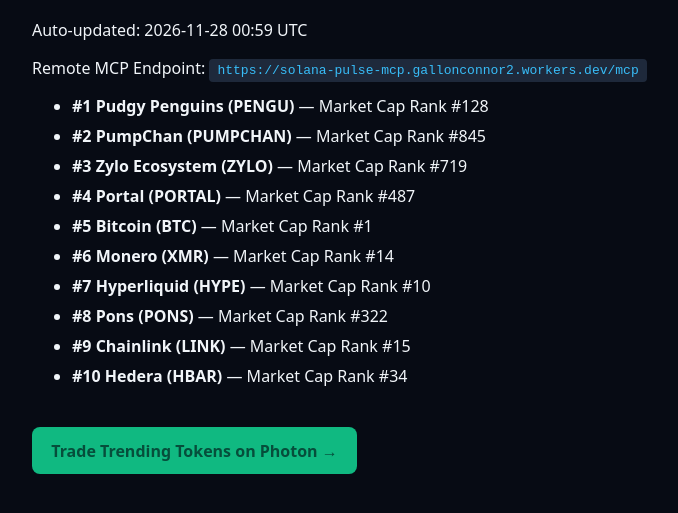
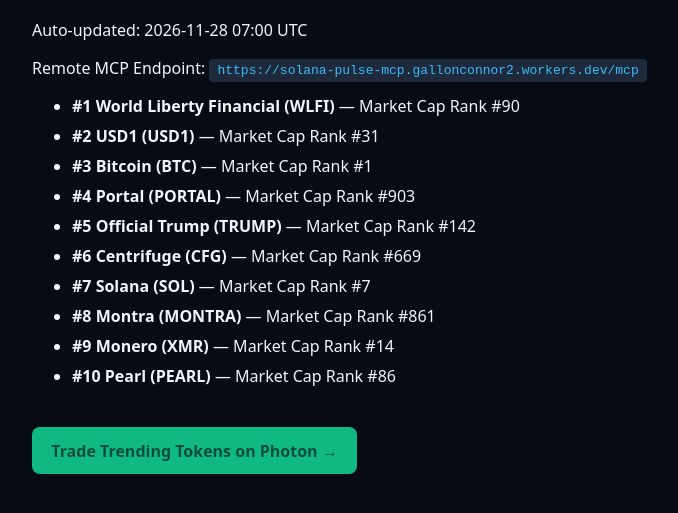
Before and after one commit to Terminalcut/agent-scaffold-mcp, a plain HTML site: page pulse.html in a window 1280 px wide. Shown: the part 99-612 px from the top of the page, without its empty margins (208-886 px from the left). Drawn offline with Linux system fonts and the light colour scheme.

Commit message:
Auto-update live SEO pulse

```diff
--- a/pulse.html
+++ b/pulse.html
@@ -3,7 +3,7 @@
 <head>
   <meta charset="UTF-8">
   <meta name="viewport" content="width=device-width,initial-scale=1">
-  <title>Live Solana &amp; Crypto Agent Pulse (2026-11-28 00:59 UTC)</title>
+  <title>Live Solana &amp; Crypto Agent Pulse (2026-11-28 07:00 UTC)</title>
   <style>
     body { font-family: system-ui, sans-serif; background: #070b14; color: #f1f5f9; padding: 2rem; max-width: 800px; margin: auto; }
     a.btn { display: inline-block; margin-top: 1.5rem; background: #10b981; color: #064e3b; padding: 0.8rem 1.2rem; border-radius: 8px; font-weight: 700; text-decoration: none; }
@@ -13,19 +13,19 @@
 </head>
 <body>
   <h1>Live Crypto &amp; AI Agent Market Pulse</h1>
-  <p>Auto-updated: 2026-11-28 00:59 UTC</p>
+  <p>Auto-updated: 2026-11-28 07:00 UTC</p>
   <p>Remote MCP Endpoint: <code>https://solana-pulse-mcp.gallonconnor2.workers.dev/mcp</code></p>
   <ul>
-    <li><strong>#1 Pudgy Penguins (PENGU)</strong> — Market Cap Rank #128</li>
-<li><strong>#2 PumpChan (PUMPCHAN)</strong> — Market Cap Rank #845</li>
-<li><strong>#3 Zylo Ecosystem (ZYLO)</strong> — Market Cap Rank #719</li>
-<li><strong>#4 Portal (PORTAL)</strong> — Market Cap Rank #487</li>
-<li><strong>#5 Bitcoin (BTC)</strong> — Market Cap Rank #1</li>
-<li><strong>#6 Monero (XMR)</strong> — Market Cap Rank #14</li>
-<li><strong>#7 Hyperliquid (HYPE)</strong> — Market Cap Rank #10</li>
-<li><strong>#8 Pons (PONS)</strong> — Market Cap Rank #322</li>
-<li><strong>#9 Chainlink (LINK)</strong> — Market Cap Rank #15</li>
-<li><strong>#10 Hedera (HBAR)</strong> — Market Cap Rank #34</li>
+    <li><strong>#1 World Liberty Financial (WLFI)</strong> — Market Cap Rank #90</li>
+<li><strong>#2 USD1 (USD1)</strong> — Market Cap Rank #31</li>
+<li><strong>#3 Bitcoin (BTC)</strong> — Market Cap Rank #1</li>
+<li><strong>#4 Portal (PORTAL)</strong> — Market Cap Rank #903</li>
+<li><strong>#5 Official Trump (TRUMP)</strong> — Market Cap Rank #142</li>
+<li><strong>#6 Centrifuge (CFG)</strong> — Market Cap Rank #669</li>
+<li><strong>#7 Solana (SOL)</strong> — Market Cap Rank #7</li>
+<li><strong>#8 Montra (MONTRA)</strong> — Market Cap Rank #861</li>
+<li><strong>#9 Monero (XMR)</strong> — Market Cap Rank #14</li>
+<li><strong>#10 Pearl (PEARL)</strong> — Market Cap Rank #86</li>
   </ul>
   <a class="btn" href="https://photon-sol.tinyastro.io/@Sol12" target="_blank" rel="nofollow sponsored">Trade Trending Tokens on Photon →</a>
 </body>
```
